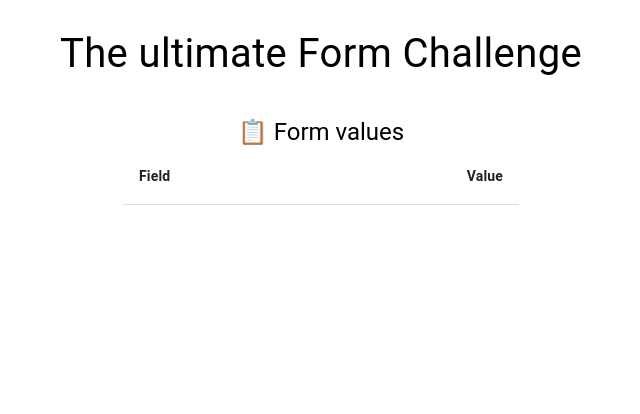
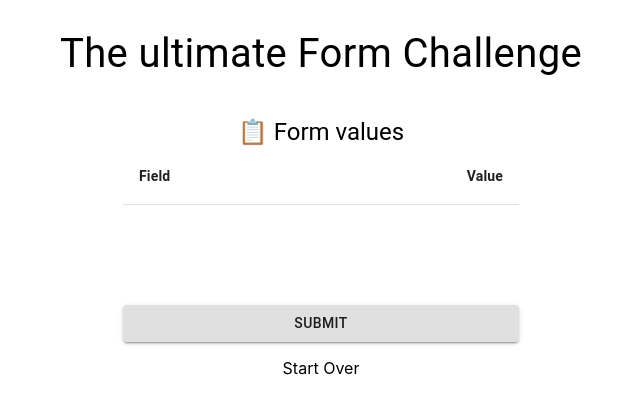
Before and after one commit to MiguelP1989/FormChallenge, a React (Create React App) app: page /result in a window 1280 px wide. Shown: the top 414 px of the page, without its empty margins (319-959 px from the left). Built offline with nearby package versions, Linux system fonts and the light colour scheme.

Commit message:
Ste 2 / fixed the issue with CheckBox

```diff
--- a/src/Pages/Result/Result.js
+++ b/src/Pages/Result/Result.js
@@ -1,5 +1,6 @@
 // Third-party imports
 import React from "react";
+import { Link } from "react-router-dom";
 import {
   Typography,
   Table,
@@ -19,6 +20,7 @@ import InsertDriveFile from "@material-ui/icons/InsertDriveFile";
 // Global imports
 import MainContainer from "../../components/MainContainer/MainContainer";
 import { useData } from "../../Context/DataContext";
+import PrimaryButton from "../../components/PrimaryButton/PrimaryButton";
 
 // Local imports
 
@@ -34,6 +36,21 @@ const Result = () => {
 
   // variables
   const { files } = data;
+
+  const handleSubmit = async () => {
+    const formData = [];
+
+    if (data.files) {
+      data.files.forEach((file) => {
+        formData.push({ file: file });
+      });
+    }
+
+    entries.forEach((entry) => {
+      formData.push({ entry: entry[0], value: entry[1] });
+    });
+    console.log("formData", formData);
+  };
 
   return (
     <MainContainer>
@@ -65,9 +82,12 @@ const Result = () => {
         {files &&
           files.map((f, index) => (
             <>
-              <Typography component="h2" variant="h5" align="center">
-                📦 Files
-              </Typography>
+              {index === 0 && (
+                <Typography component="h2" variant="h5" align="center">
+                  📦 Files
+                </Typography>
+              )}
+
               <ListItem key={index}>
                 <ListItemIcon>
                   <InsertDriveFile />
@@ -77,6 +97,12 @@ const Result = () => {
             </>
           ))}
       </List>
+      <PrimaryButton disableRipple onClick={handleSubmit}>
+        Submit
+      </PrimaryButton>
+      <Link className={classes.link} to="/">
+        Start Over
+      </Link>
     </MainContainer>
   );
 };
@@ -88,6 +114,13 @@ const useStyles = makeStyles((theme) => ({
   table: {
     marginBottom: "30px",
   },
+  link: {
+    textDecoration: "none",
+    color: "black",
+    "&:hover": {
+      textDecoration: "underline",
+    },
+  },
 }));
 
 export default Result;
--- a/src/Pages/Step2/Step2.js
+++ b/src/Pages/Step2/Step2.js
@@ -57,9 +57,7 @@ const Step2 = () => {
   });
 
   const hasPhone = watch("hasPhone");
-
-  // console.log(hasPhone);
-  // console.log("data en step 2", data);
+  const { ref, ...rest } = register("hasPhone");
 
   const onSubmit = (inputValue) => {
     history.push("/step3");
@@ -79,10 +77,11 @@ const Step2 = () => {
           error={!!errors.email}
           helperText={errors?.email?.message}
         />
-        {/* <FormControlLabel
+        <FormControlLabel
           control={
             <Checkbox
-            {...register("hasPhone")}
+              inputRef={ref}
+              {...rest}
               defaultValue={data.hasPhone}
               defaultChecked={data.hasPhone}
               color="primary"
@@ -90,10 +89,10 @@ const Step2 = () => {
             />
           }
           label="Do you have a phone?"
-        /> */}
+        />
 
-        <input type="checkbox" id="checkbox_id" {...register("hasPhone")} />
-        <label>Do you have a phone?</label>
+        {/* <input type="checkbox" id="checkbox_id" {...register("hasPhone")} />
+        <label>Do you have a phone?</label> */}
 
         {hasPhone && (
           <Input
--- a/src/Pages/Step3/Step3.js
+++ b/src/Pages/Step3/Step3.js
@@ -3,8 +3,6 @@ import React from "react";
 import { Typography } from "@material-ui/core";
 import { useForm } from "react-hook-form";
 import { useHistory } from "react-router-dom";
-import * as yup from "yup";
-import { yupResolver } from "@hookform/resolvers/yup";
 
 // Global imports
 import MainContainer from "../../components/MainContainer/MainContainer";
--- a/src/components/FileInput/FileInput.js
+++ b/src/components/FileInput/FileInput.js
@@ -1,8 +1,9 @@
 // Third-party imports
-import React from "react";
+import React, { useState, useCallback } from "react";
 import Dropzone from "react-dropzone";
 import { Controller } from "react-hook-form";
 import {
+  Button,
   Paper,
   List,
   ListItem,
@@ -14,6 +15,7 @@ import CloudUpload from "@material-ui/icons/CloudUpload";
 import InsertDriveFile from "@material-ui/icons/InsertDriveFile";
 
 // Global imports
+import { useData } from "../../Context/DataContext";
 
 // Local imports
 
@@ -22,14 +24,27 @@ import InsertDriveFile from "@material-ui/icons/InsertDriveFile";
 const FileInput = ({ control, name }) => {
   // Hooks
   const classes = useStyles();
+  const [file, setFile] = useState();
 
+  const onHandleDelete = useCallback(
+    (fileNameSelected) => {
+      const newFiles = [...file];
+      const updateFiles = newFiles.filter((f) => f.name !== fileNameSelected);
+      setFile(updateFiles);
+    },
+    [file, setFile]
+  );
+
+  console.log("hello");
+  console.log(file);
   return (
     <Controller
       control={control}
       name={name}
       defaultValue={[]}
       render={({ field: { onChange, onBlur, value } }) => {
-        console.log(value);
+        // console.log(value);
+        setFile(value);
         return (
           <>
             <Dropzone onDrop={onChange}>
@@ -46,14 +61,24 @@ const FileInput = ({ control, name }) => {
               )}
             </Dropzone>
             <List>
-              {value &&
-                value.map((f, index) => (
+              {file &&
+                file.map((f, index) => (
+                  <>
                     <ListItem key={index}>
                       <ListItemIcon>
                         <InsertDriveFile />
                       </ListItemIcon>
                       <ListItemText primary={f.name} secondary={f.size} />
+                      {file && (
+                        <Button
+                          color="secondary"
+                          onClick={() => onHandleDelete(f.name)}
+                        >
+                          Delete
+                        </Button>
+                      )}
                     </ListItem>
+                  </>
                 ))}
             </List>
           </>
--- a/src/index.js
+++ b/src/index.js
@@ -5,10 +5,8 @@ import App from "./App";
 import DataProvider from "./Context/DataContext";
 
 ReactDOM.render(
-  <React.StrictMode>
-    <DataProvider>
-      <App />
-    </DataProvider>
-  </React.StrictMode>,
+  <DataProvider>
+    <App />
+  </DataProvider>,
   document.getElementById("root")
 );
```
Also changed, not shown: package.json (+9 -0 lines), 1 other file (tests, documents, lock files or other folders). Lines whose indentation alone changed are shown as unchanged.
